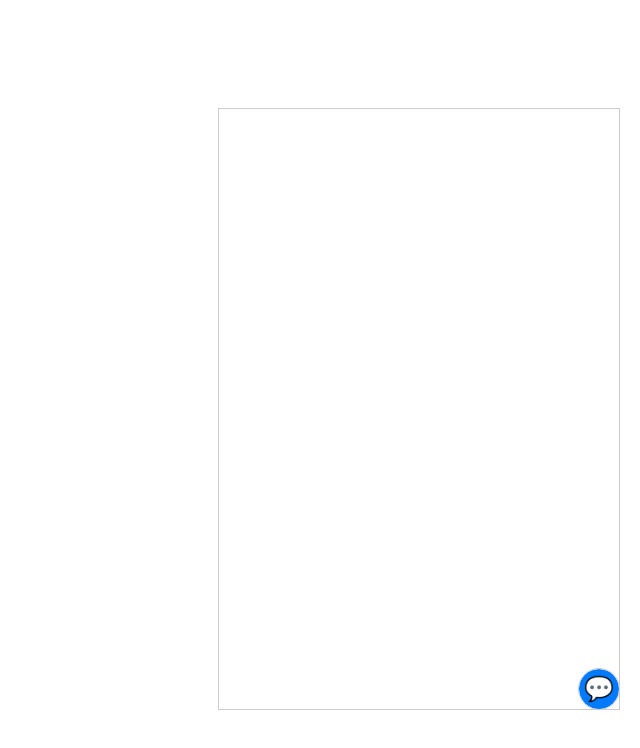
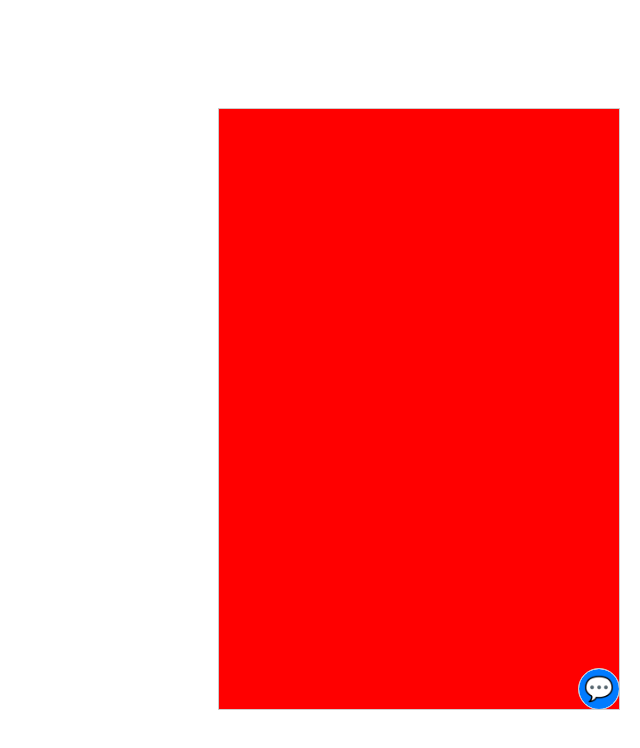
Before and after one commit to Israr-Star/chat-ui, a React (Vite) app: page / in a window 1280 px wide. Shown: the top 748 px of the page, without its empty margins (640-1280 px from the left). Built offline with nearby package versions, Linux system fonts and the light colour scheme.

Commit message:
mychat10

```diff
--- a/src/Chatbot.tsx
+++ b/src/Chatbot.tsx
@@ -120,7 +120,7 @@ const Chatbot: React.FC = () => {
           height: iframeHeight,
           position: 'fixed',
           border: '1px solid #ccc',
-          backgroundColor: 'white',
+          backgroundColor: 'red',
           zIndex: 9999,
           bottom: '90px',
           right: '20px',
--- a/src/chatImp.js
+++ b/src/mychat.js
@@ -3,7 +3,7 @@
   const script = document.createElement("script");
 
   // Set the src attribute to the provided URL
-  script.src = "https://chat-ui-gpwl.vercel.app/";
+  script.src = "https://chat-ui-dj7x.vercel.app/";
 
   // Optionally, you can set the type and async attribute
   script.type = "text/javascript";
```
